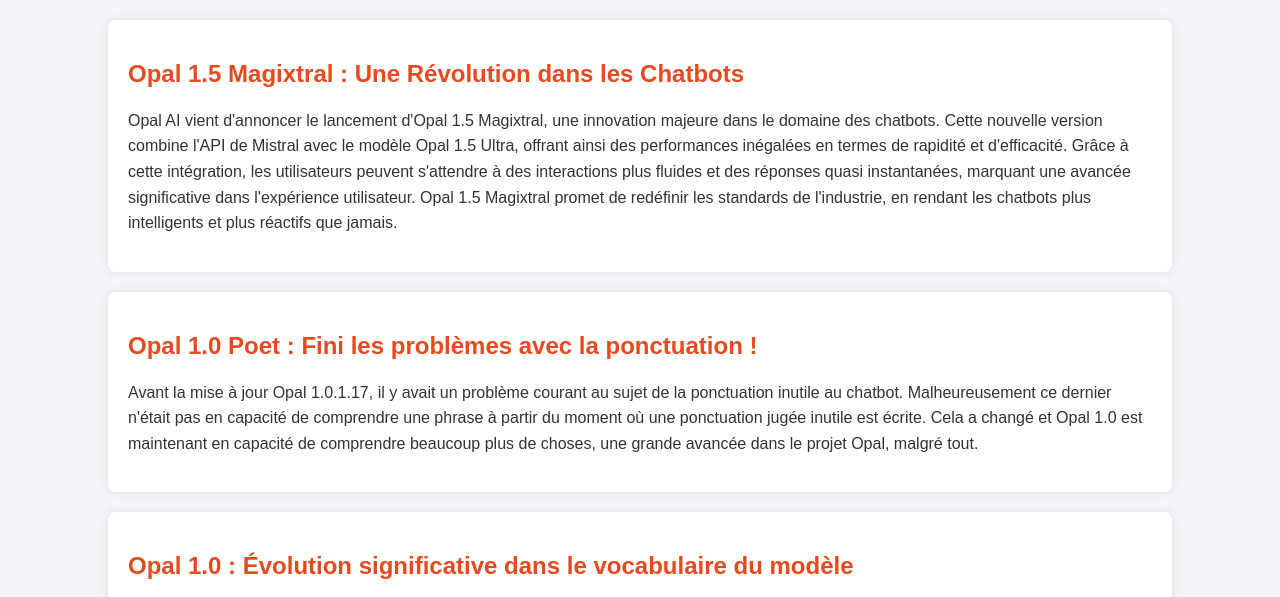
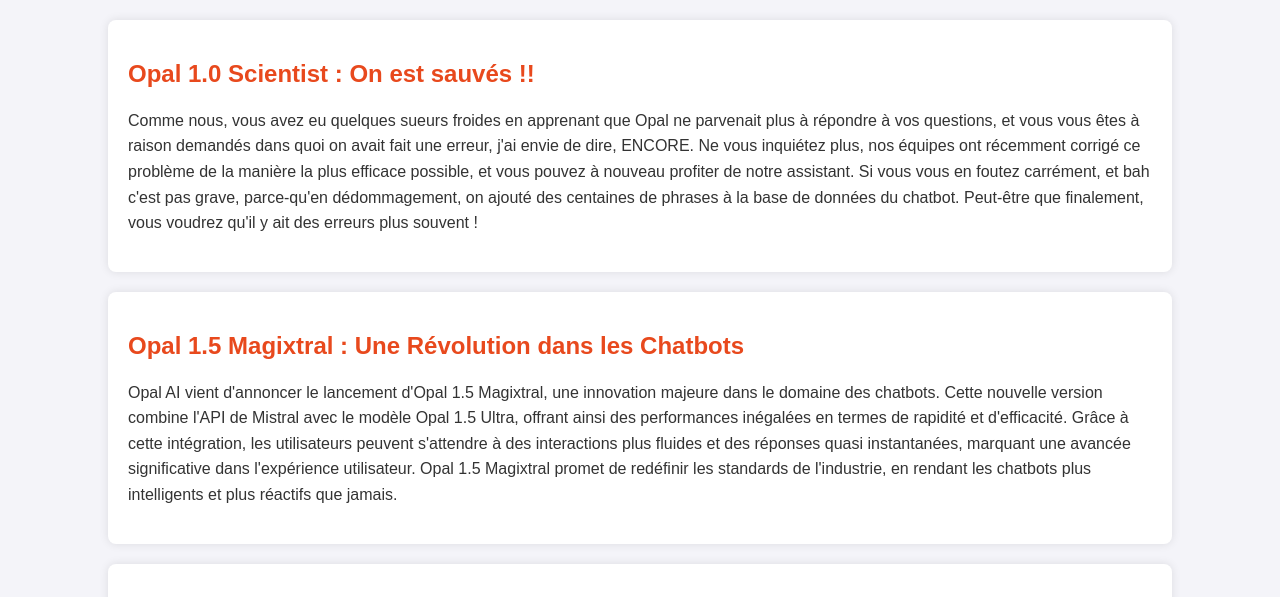
Before and after one commit to uldeon/Opal-news, a plain HTML site: page index.html in a window 1280 px wide. Shown: the part 191-788 px from the top of the page. Drawn offline with Linux system fonts and the light colour scheme.

Commit message:
Update index.html

```diff
--- a/index.html
+++ b/index.html
@@ -93,6 +93,10 @@
     </header>
 
     <div class="container news-section">
+        <h2>Opal 1.0 Scientist : On est sauvés !!</h2>
+        <p>Comme nous, vous avez eu quelques sueurs froides en apprenant que Opal ne parvenait plus à répondre à vos questions, et vous vous êtes à raison demandés dans quoi on avait fait une erreur, j'ai envie de dire, ENCORE. Ne vous inquiétez plus, nos équipes ont récemment corrigé ce problème de la manière la plus efficace possible, et vous pouvez à nouveau profiter de notre assistant. Si vous vous en foutez carrément, et bah c'est pas grave, parce-qu'en dédommagement, on ajouté des centaines de phrases à la base de données du chatbot. Peut-être que finalement, vous voudrez qu'il y ait des erreurs plus souvent !</p>
+    </div>
+    <div class="container news-section">
         <h2>Opal 1.5 Magixtral : Une Révolution dans les Chatbots</h2>
         <p>Opal AI vient d'annoncer le lancement d'Opal 1.5 Magixtral, une innovation majeure dans le domaine des chatbots. Cette nouvelle version combine l'API de Mistral avec le modèle Opal 1.5 Ultra, offrant ainsi des performances inégalées en termes de rapidité et d'efficacité. Grâce à cette intégration, les utilisateurs peuvent s'attendre à des interactions plus fluides et des réponses quasi instantanées, marquant une avancée significative dans l'expérience utilisateur. Opal 1.5 Magixtral promet de redéfinir les standards de l'industrie, en rendant les chatbots plus intelligents et plus réactifs que jamais.</p>
     </div>
```
